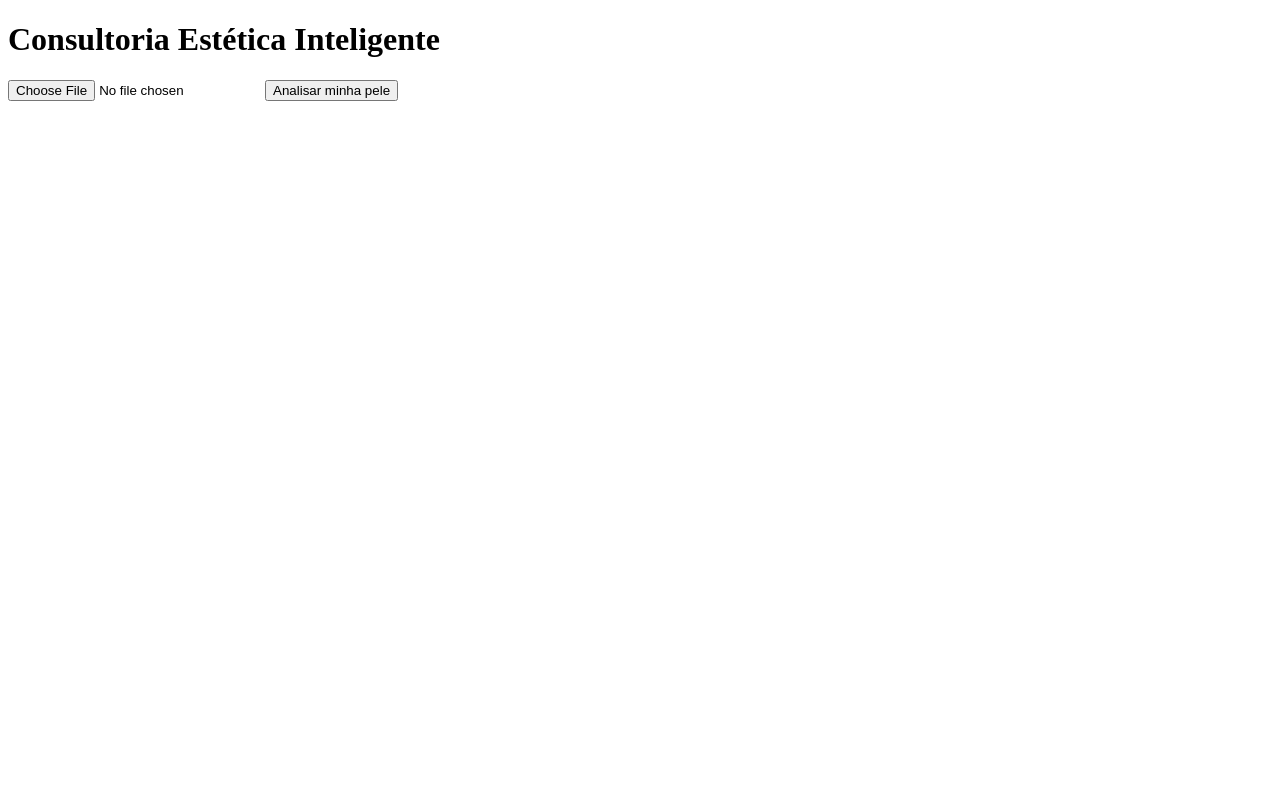
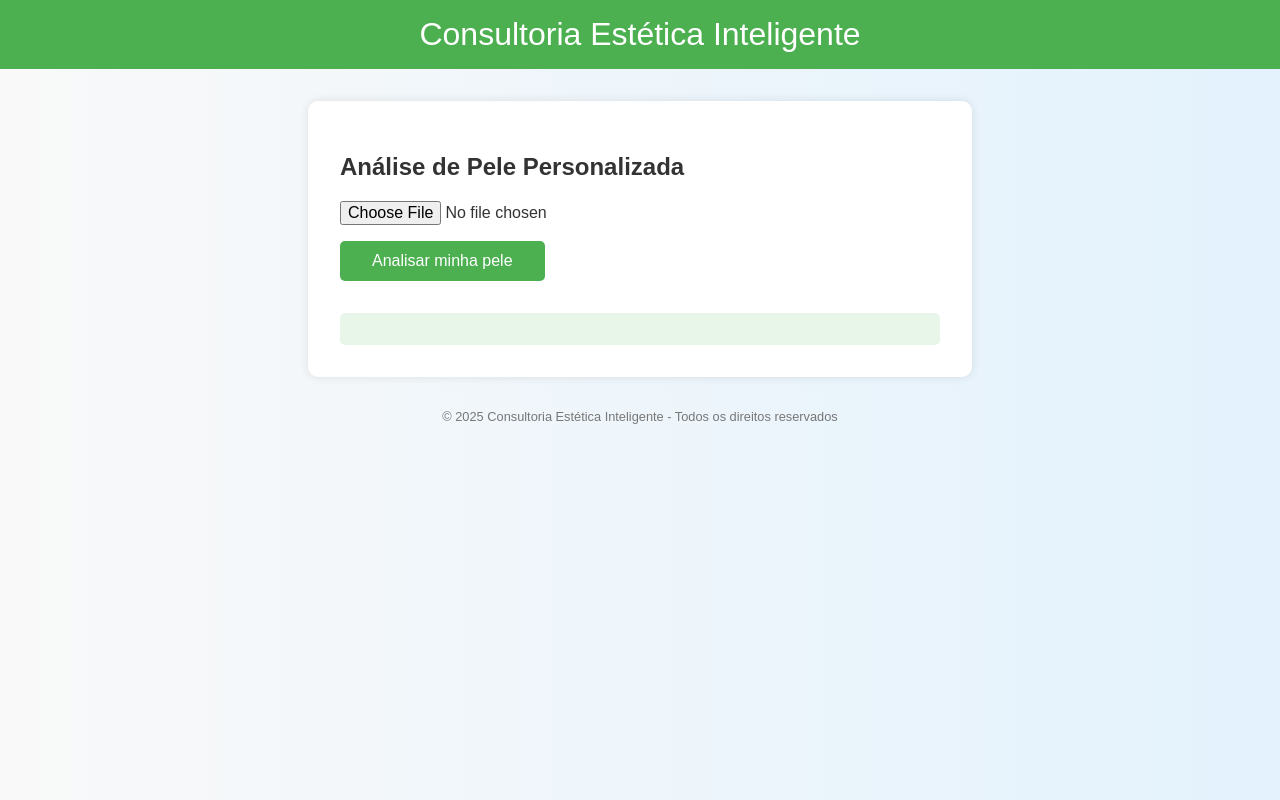
Before and after one commit to juniormuller/consultoria-estetica-inteligente, a plain HTML site: page index.html in a window 1280 px wide. Drawn offline with Linux system fonts and the light colour scheme.

Commit message:
Update index.html
estilização da pagina

```diff
--- a/index.html
+++ b/index.html
@@ -3,28 +3,93 @@
 <head>
   <meta charset="UTF-8">
   <title>Consultoria Estética Inteligente</title>
+  <style>
+    body {
+      font-family: Arial, Helvetica, sans-serif;
+      margin: 0;
+      padding: 0;
+      background: linear-gradient(to right, #f9f9f9, #e3f2fd);
+      color: #333;
+    }
+    header {
+      background-color: #4CAF50;
+      padding: 1rem;
+      text-align: center;
+      color: white;
+      font-size: 2rem;
+    }
+    main {
+      max-width: 600px;
+      margin: 2rem auto;
+      padding: 2rem;
+      background: white;
+      box-shadow: 0 0 10px rgba(0,0,0,0.1);
+      border-radius: 10px;
+    }
+    input[type="file"] {
+      display: block;
+      margin: 1rem 0;
+      font-size: 1rem;
+    }
+    button {
+      background-color: #4CAF50;
+      color: white;
+      border: none;
+      padding: 0.7rem 2rem;
+      border-radius: 5px;
+      font-size: 1rem;
+      cursor: pointer;
+      transition: background 0.3s ease;
+    }
+    button:hover {
+      background-color: #45a049;
+    }
+    #resultado {
+      margin-top: 2rem;
+      padding: 1rem;
+      background-color: #e8f5e9;
+      border-radius: 5px;
+      font-size: 1rem;
+    }
+    footer {
+      margin-top: 2rem;
+      text-align: center;
+      font-size: 0.8rem;
+      color: #777;
+    }
+  </style>
 </head>
+
 <body>
-    <h1>Consultoria Estética Inteligente</h1>
 
+<header>
+  Consultoria Estética Inteligente
+</header>
+
+<main>
+  <h2>Análise de Pele Personalizada</h2>
   <input type="file" id="upload-image" accept="image/*">
   <button onclick="analisarImagem()">Analisar minha pele</button>
 
-    <div id="resultado" style="margin-top:20px;"></div>
+  <div id="resultado"></div>
+</main>
+
+<footer>
+  © 2025 Consultoria Estética Inteligente - Todos os direitos reservados
+</footer>
 
 <script>
   async function analisarImagem() {
     const resultadoDiv = document.getElementById('resultado');
-            resultadoDiv.innerHTML = "Analisando imagem...";
+    resultadoDiv.innerHTML = "⏳ Analisando sua imagem... Por favor, aguarde...";
 
-            // Simulando envio para IA (aqui depois integraremos com OpenAI API ou API real)
     setTimeout(() => {
       resultadoDiv.innerHTML = `
-                    <h2>Resultado:</h2>
-                    <p>Detectamos sinais de pele oleosa e algumas manchas solares.<br>
-                    Recomendação: usar protetor solar FPS 50 diariamente, limpar o rosto 2x ao dia com sabonete específico, hidratação noturna com ácido hialurônico leve.</p>
+        <h3>Resultado da Análise:</h3>
+        <p>Detectamos sinais de pele mista com tendência à oleosidade na zona T e algumas manchas solares leves.</p>
+        <p><strong>Recomendações:</strong> Limpeza suave 2x ao dia, hidratação oil-free e uso diário de protetor solar FPS 50.</p>
       `;
-            }, 2000); // Simulação de processamento
+    }, 2500);
   }
 </script>
 
```
Lines whose indentation alone changed are shown as unchanged.
